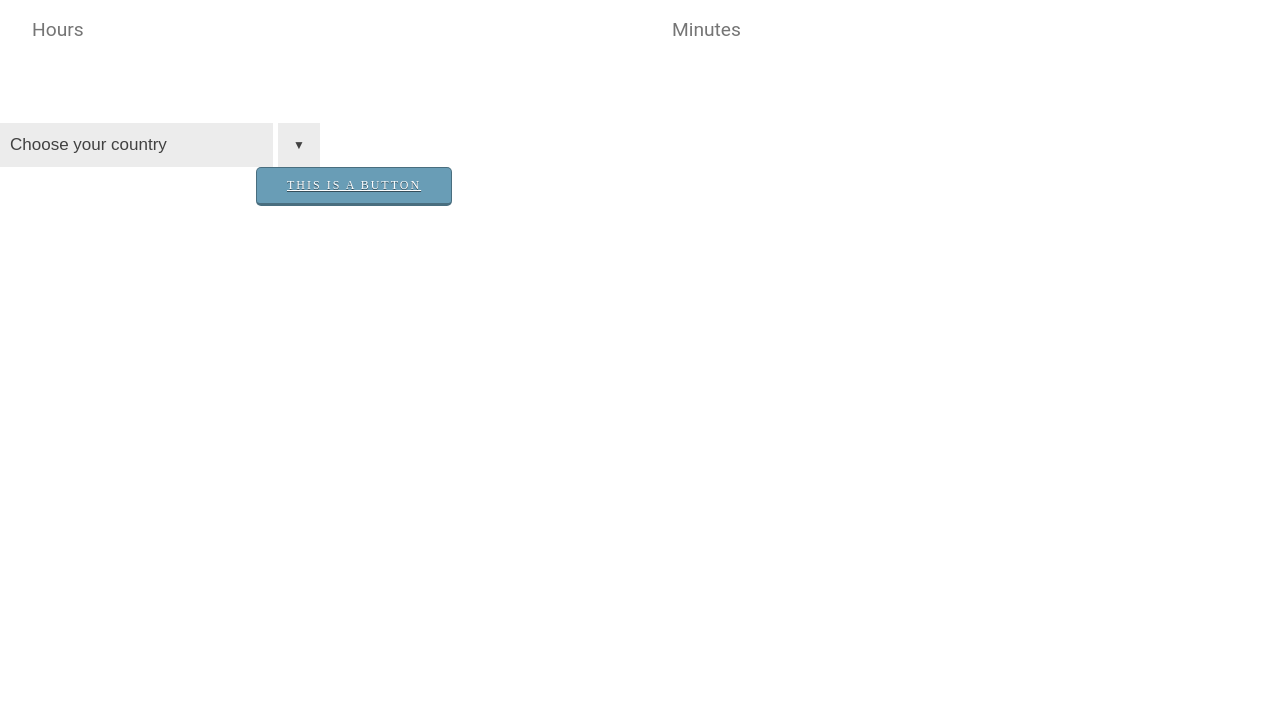
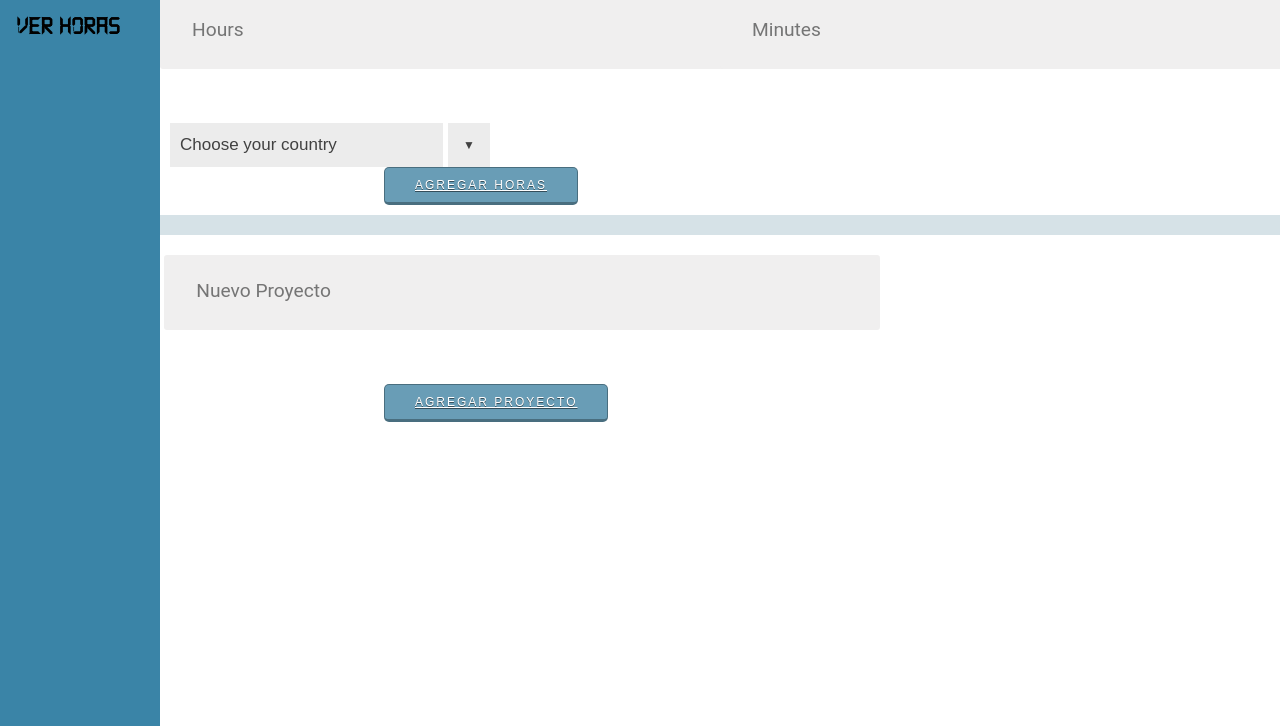
Before and after one commit to FernandoSSilvaM/ContarHoras, a plain HTML site: page index.html in a window 1280 px wide. Shown: the part 74-800 px from the top of the page. Drawn offline with Linux system fonts and the light colour scheme.

Commit message:
Agregar Proyecto added

```diff
--- a/index.html
+++ b/index.html
@@ -15,20 +15,27 @@
 </head>
 
 <body>
+
+    <!-- Side navigation -->
+    <div class="sidenav">
+        <a href="#">Agregar Hora</a>
+        <a href="#">Ver Horas</a>
+
+    </div>
+    <div class="main">
+
         <div class="header">
             <h2>Contar Horas</h2>
         </div>
 
-
-
         <div class="form__group ">
             <div class="times" id="hourG">
                 <input type="number" class="form__input" id="hour" placeholder="Hours" required="" />
-            <label  for="hours" class="form__label">Horas</label>
+                <label for="hours" class="form__label">Horas</label>
             </div>
             <div class="times" id="minsG">
                 <input type="number" class="form__input" id="minutes" placeholder="Minutes" required="" />
-            <label  for="minutes" class="form__label">Minutos</label>
+                <label for="minutes" class="form__label">Minutos</label>
             </div>
 
         </div>
@@ -37,7 +44,8 @@
 
             <div class="select-box">
 
-          <label for="select-box1" class="label select-box1"><span class="label-desc">Choose your country</span> </label>
+                <label for="select-box1" class="label select-box1"><span class="label-desc">Choose your country</span>
+                </label>
                 <select id="select-box1" class="select">
                     <option value="Choice 1">Falkland Islands</option>
                     <option value="Choice 2">Germany</option>
@@ -48,8 +56,20 @@
 
         </form>
 
-      <a href="#" class="btn btn-blue">This is a button</a>
+        <a href="#" class="btn btn-blue">Agregar Horas</a>
 
+        <p class="barra"></p>
+
+        <div class="form__group">
+            <div class="times">
+                <input type="text" class="form__input" id="project" placeholder="Nuevo Proyecto" required="" />
+                <label for="project" class="form__label">Nuevo Proyecto</label>
+            </div>
+        </div>
+        <a href="#" class="btn btn-blue">Agregar Proyecto</a>
+
+
+    </div>
 </body>
 
 </html>
--- a/styles.css
+++ b/styles.css
@@ -12,6 +12,49 @@
   color: black;
   background-color: #3C677B;
   font-size: xx-large;
+}
+
+/*Side Bar*/
+/* The sidebar menu */
+.sidenav {
+  height: 100%;
+  width: 160px;
+  position: fixed;
+  z-index: 1;
+  top: 0;
+  left: 0;
+  background-color:#3a84a7;
+  overflow-x: hidden;
+  padding-top: 20px;
+}
+
+
+.sidenav a {
+  font-family: "Ds-Digital";
+  font-weight: bold;
+  padding: 6px 8px 6px 16px;
+  text-decoration: none;
+  font-size: 25px;
+  color: black;
+  display: block;
+}
+
+
+.sidenav a:hover {
+  color: #f1f1f1;
+}
+
+.main {
+  margin-left: 160px; /* Same as the width of the sidebar */
+}
+
+/*Barra*/
+.barra{
+  width: 100%;
+  height: 20px;
+  margin-top: 10px;
+  margin-bottom: 10px;
+  background-color: rgb(214, 226, 231);
 }
 
 /*text*/
@@ -44,6 +87,7 @@
 }
 
 .form__label {
+
   font-family: 'Roboto', sans-serif;
   font-size: 1.2rem;
   margin-left: 2rem;
@@ -60,7 +104,7 @@
 	margin: 0 auto;
   padding: 1.5rem 2rem;
   border-radius: 0.2rem;
-  background-color: rgb(255, 255, 255);
+  background-color: #f0efef;
   border: none;
   width: 90%;
   display: block;
@@ -84,6 +128,7 @@
   position : relative;
   max-width:  20em;
   width: 100%;
+  padding: 0px 10px;
 }
 
 .select,
@@ -129,6 +174,7 @@
 /*Button*/
 
 a.btn {
+  font-family: Arial;
   position: relative;
   left: 20%;
 	display: inline-block;
```
Lines whose indentation alone changed are shown as unchanged.
